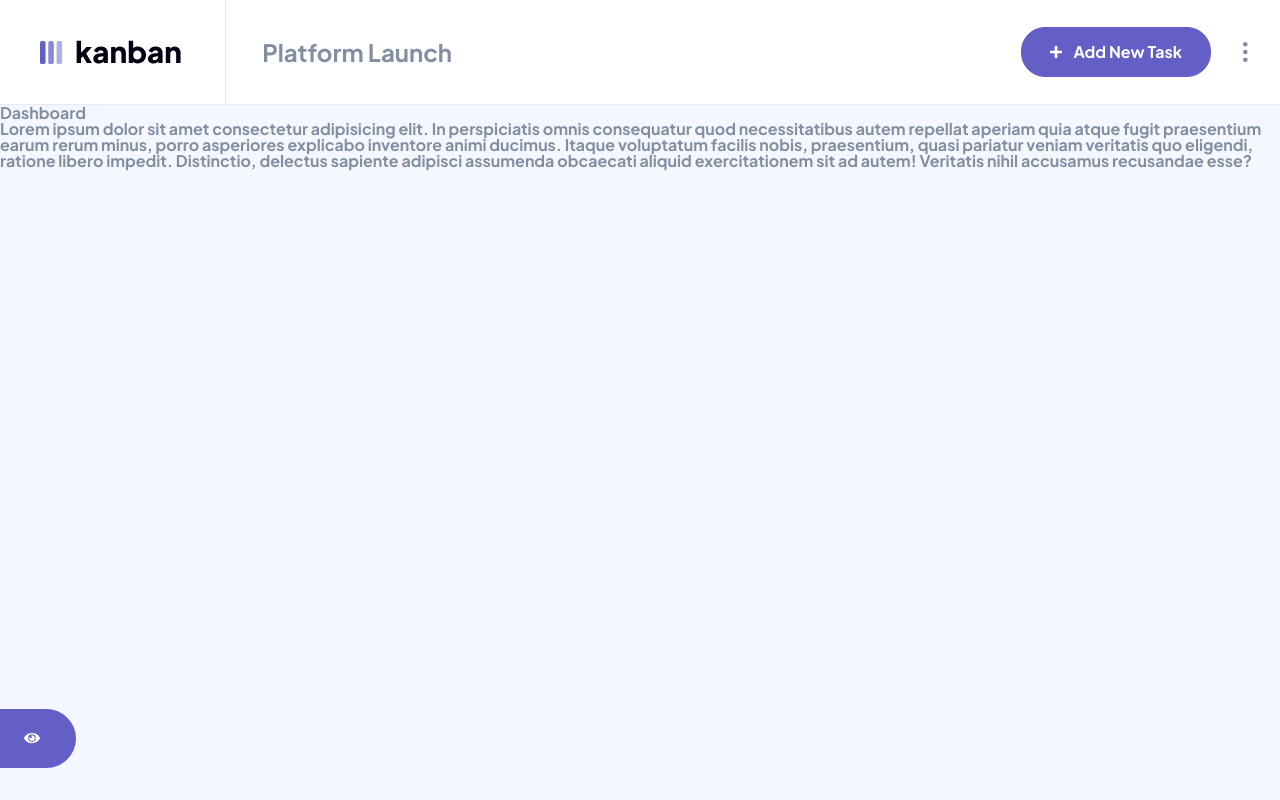
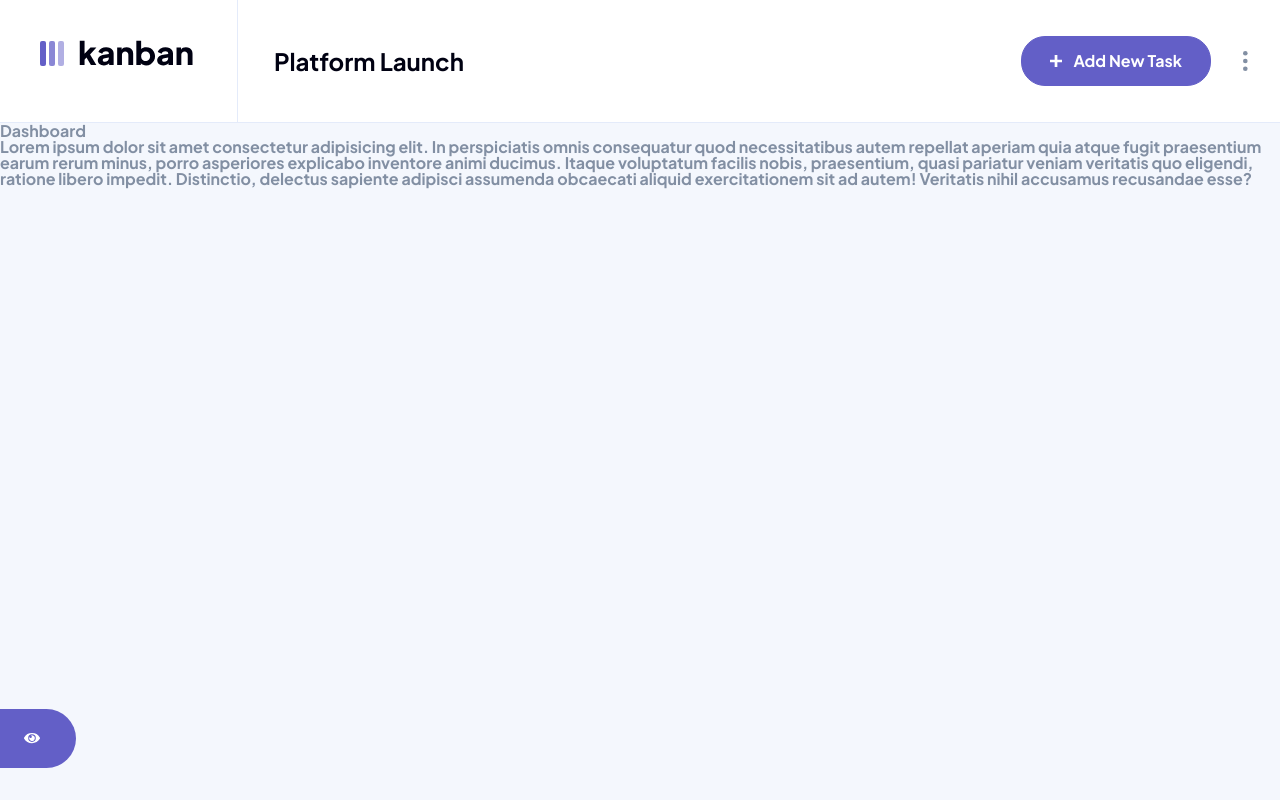
Before and after one commit to George-Boakye/kanban-task-management, a Nuxt app: page / in a window 1280 px wide. Built offline with nearby package versions, Linux system fonts and the light colour scheme.

Commit message:
Upadated Navbar.vue

```diff
--- a/components/Navbar.vue
+++ b/components/Navbar.vue
@@ -1,10 +1,10 @@
 <template>
-	<header class="relative flex items-center justify-start bg-white border-b border-b-light">
+	<header class="relative flex items-center justify-start bg-white border-b border-b-light text-black dark:bg-gray-dark dark:border-dark dark:text-white">
 		<nav class="flex flex-nowrap w-full items-center justify-between">
 			<a
-				class="ml-10 mr-9 pr-8 p-0 border border-y-0 border-l-0 border-r-light py-10"
+				class="ml-10 mr-9 pr-8 p-0 border border-y-0 border-l-0 border-r-light py-10 dark:border-r-dark"
 				href="#">
-				<img src="~/assets/images/logo-dark.svg" class="h-6 mr-3" alt="Flowbite Logo" />
+				<SvgComponent name="logo" class="h-6 mr-3 text-black dark:text-white" />
 			</a>
 			<div class="flex items-center flex-grow">
 				<span class="heading-xl" :class="{ 'ml-[81px]': showSidebar }"
```
